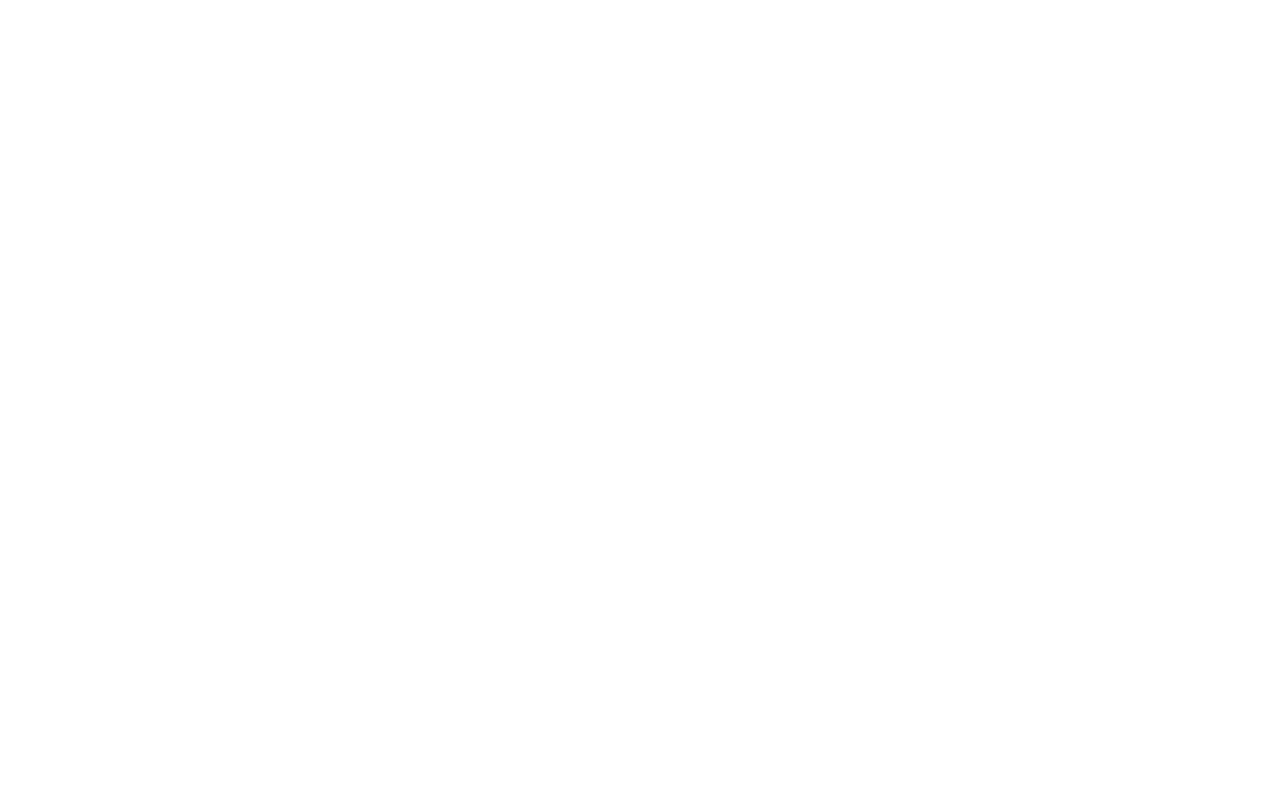
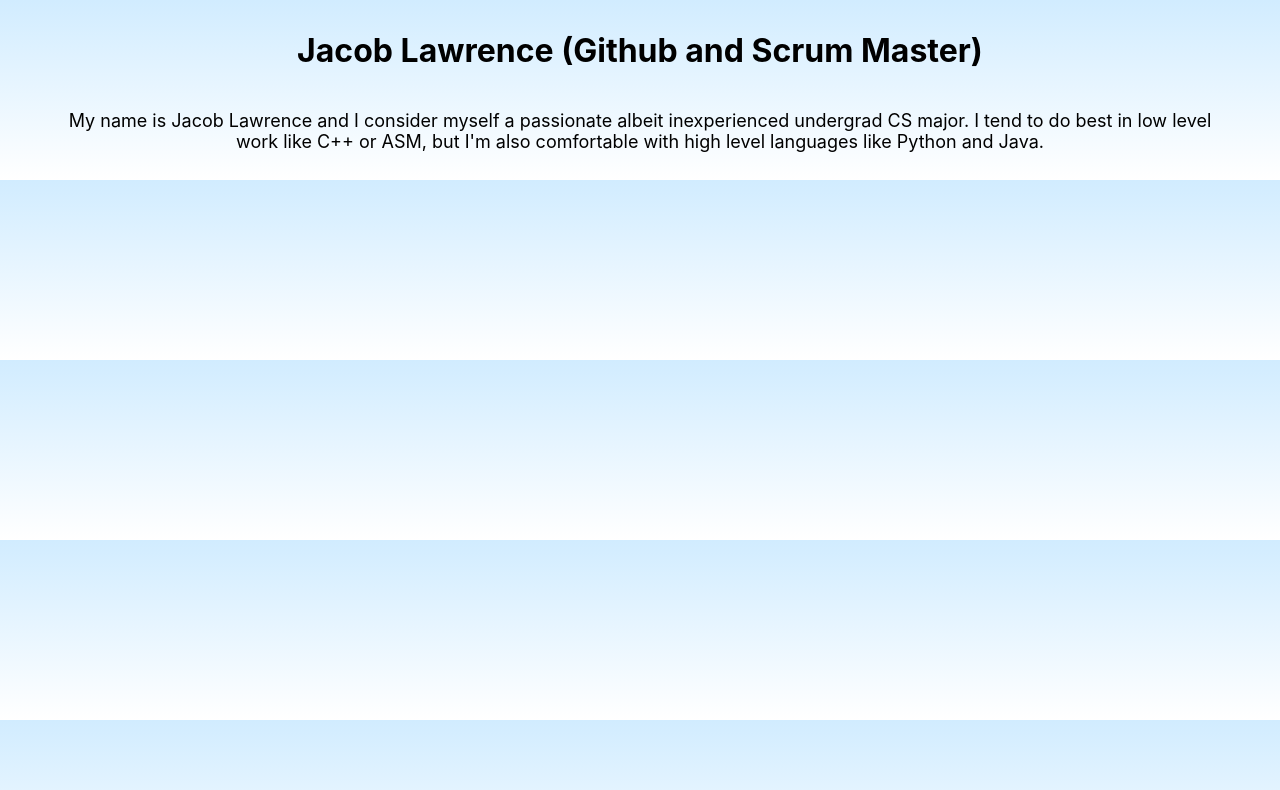
Before and after one commit to liftcodesleep/648, a React (Create React App) app in the folder application/frontend/: page /jacob in a window 1280 px wide. Before the commit this address had no page. Shown: the top 790 px of the page. Built offline with nearby package versions, Linux system fonts and the light colour scheme.

Commit message:
Adding Jacob's page

```diff
--- a/application/frontend/src/App.js
+++ b/application/frontend/src/App.js
@@ -1,7 +1,8 @@
 import About from './components/About'
 import Alekya from './components/Alekya'
+import Jacob from './components/Jacob'
 import './App.css'
-import {BrowserRouter as Router, Routes, Route} from 'react-router-dom'
+import { BrowserRouter as Router, Routes, Route } from 'react-router-dom'
 
 const App = () => {
   return (
@@ -10,7 +11,8 @@ const App = () => {
       <Routes>
 
         <Route path="/about" element={<About />} />
-          <Route path="/alekya" element={<Alekya/>} />
+        <Route path="/alekya" element={<Alekya />} />
+        <Route path="/jacob" element={<Jacob />} />
 
       </Routes>
     </Router>
--- /dev/null
+++ b/application/frontend/src/components/Jacob/index.css
@@ -0,0 +1,7 @@
+.member {
+  display: flex;
+  flex-direction: column;
+  align-items: center;
+  text-align: left;
+  margin: 12px;
+}
--- /dev/null
+++ b/application/frontend/src/components/Jacob/index.js
@@ -0,0 +1,16 @@
+import './index.css'
+
+const Jacob = () => (
+
+  <div class="member">
+
+    <h1>Jacob Lawrence (Github and Scrum Master)</h1>
+
+    <p>
+      My name is Jacob Lawrence and I consider myself a passionate albeit inexperienced undergrad CS major. I tend to do best in low level work like C++ or ASM, but I'm also comfortable with high level languages like Python and Java.
+    </p>
+
+  </div>
+)
+
+export default Jacob
```
Lines whose indentation alone changed are shown as unchanged.
